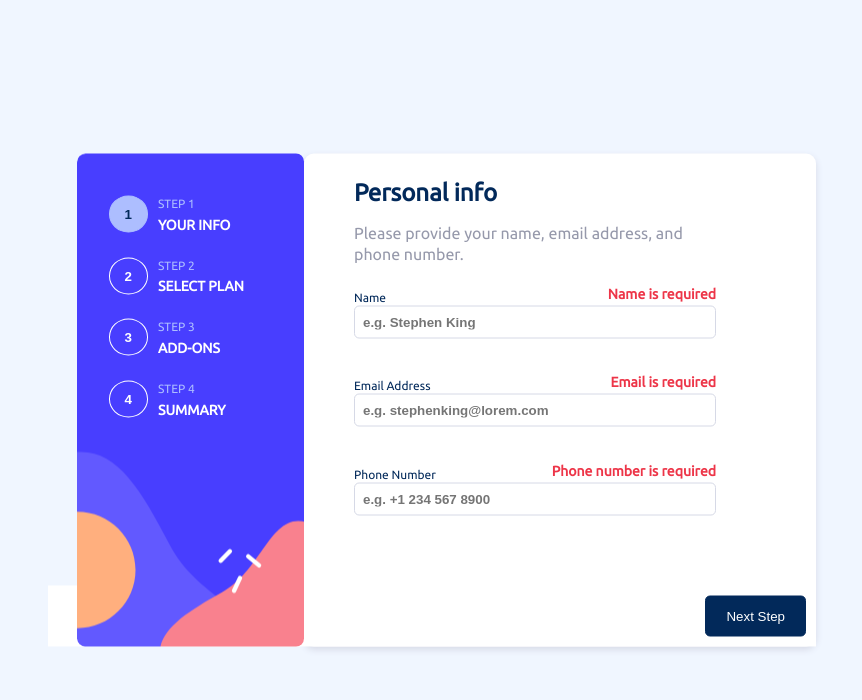
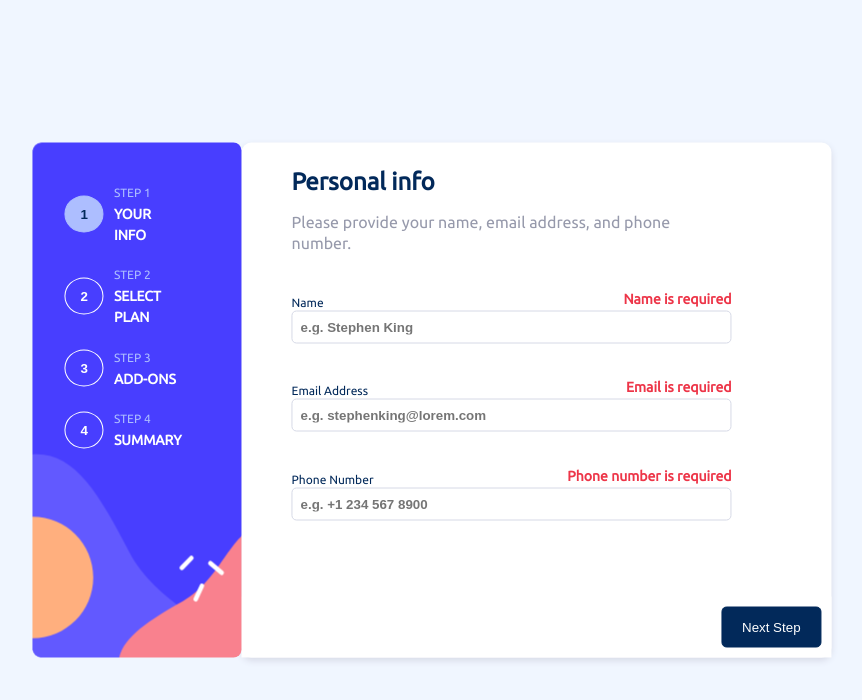
Before and after one commit to Jacoberson/multi-step-form, a React (Vite) app: page / in a window 1536 px wide. Shown: the top 700 px of the page, without its empty margins (336-1198 px from the left). Built offline with nearby package versions, Linux system fonts and the light colour scheme.

Commit message:
Finish positioning desktop components

```diff
--- a/src/App.css
+++ b/src/App.css
@@ -43,6 +43,10 @@
   --regular: 400;
   --medium: 500;
   --bold: 700;
+}
+
+html {
+  box-sizing: border-box;
 }
 
 body {
@@ -470,6 +474,10 @@ input:checked + .slider:before {
     font-size: var(--medium-paragraph);
   }
 
+  ul {
+    margin: 0;
+  }
+
   .personal-info,
   .select-plan,
   .select-add-ons,
@@ -482,5 +490,65 @@ input:checked + .slider:before {
     padding-left: 50px;
     padding-right: 100px;
     box-shadow: 0 3px 7px var(--light-gray);
+    height: 390px;
+    width: 440px;
+  }
+
+  .personal-info > p,
+  .select-plan > p,
+  .select-add-ons > p,
+  .confirm > p,
+  .thank-you > p {
+    margin-bottom: 32px;
+  }
+
+  footer {
+    grid-column-start: 2;
+  }
+
+  .select-plan ul {
+    flex-direction: row;
+    margin-bottom: 50px;
+  }
+
+  .plan {
+    flex-direction: column;
+    gap: 45px;
+    min-width: 120px;
+  }
+
+  .add-on {
+    justify-content: space-around;
+  }
+
+  .add-on-price {
+    margin-left: 100px;
+    text-align: right;
+  }
+
+  .select-add-ons label {
+    margin: 0;
+  }
+
+  .select-add-ons ul {
+    gap: 20px;
+  }
+
+  .confirm .selected-plan {
+    padding-bottom: 30px;
+  }
+
+  .confirm ul {
+    margin-top: 30px;
+  }
+
+  .thank-you {
+    justify-content: center;
+    padding-top: 25px;
+    gap: 15px;
+  }
+
+  .thank-you p {
+    margin: 0;
   }
 }
```
